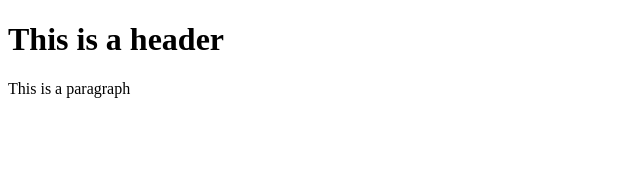
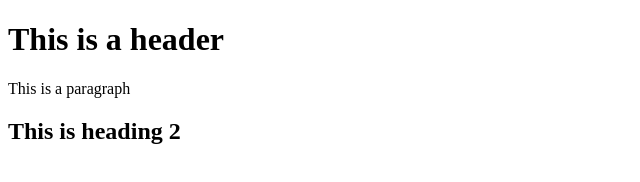
Before and after one commit to Pawansinghla/Test, a website: page index.html in a window 1280 px wide. Shown: the whole page, without its empty margins (0-640 px from the left). Drawn offline with Linux system fonts and the light colour scheme.

Commit message:
Update index.html
Add a line

```diff
--- a/index.html
+++ b/index.html
@@ -4,5 +4,6 @@
     <body>
         <h1> This is a header</h1>
         <p1> This is a paragraph</p1>
+        <h2> This is heading 2</h2>
     </body>
 </html>
```
